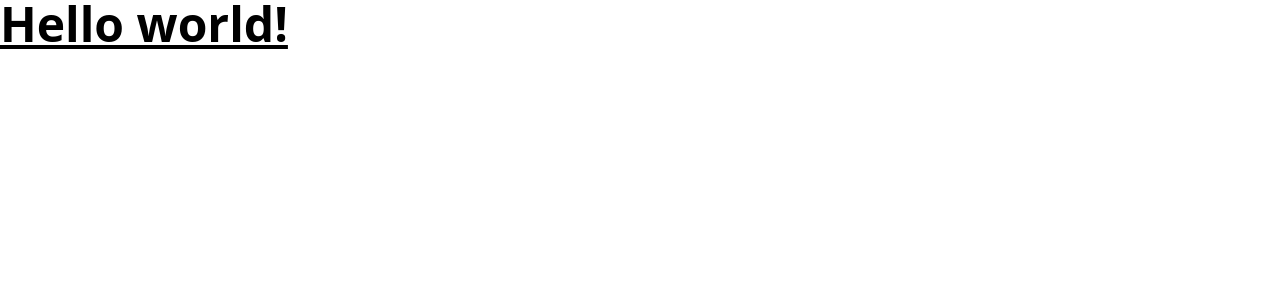
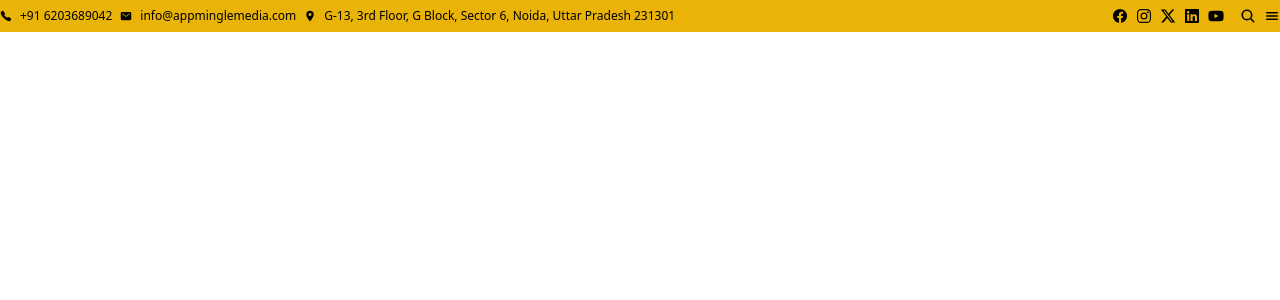
Before and after one commit to ayan878/appmingle-media, a React (Vite) app in the folder frontend/: page / in a window 1280 px wide. Shown: the top 300 px of the page. Built offline with nearby package versions, Linux system fonts and the light colour scheme.

Commit message:
top menu

```diff
--- a/frontend/package.json
+++ b/frontend/package.json
@@ -11,7 +11,8 @@
   },
   "dependencies": {
     "react": "^18.3.1",
-    "react-dom": "^18.3.1"
+    "react-dom": "^18.3.1",
+    "react-icons": "^5.3.0"
   },
   "devDependencies": {
     "@eslint/js": "^9.13.0",
--- a/frontend/src/App.jsx
+++ b/frontend/src/App.jsx
@@ -1,3 +1,5 @@
+import Addressbar from "./components/Addressbar";
+
 export default function App() {
-  return <h1 className="text-5xl font-bold underline">Hello world!</h1>;
+  return <div><Addressbar/></div>;
 }
--- /dev/null
+++ b/frontend/src/components/Addressbar.jsx
@@ -0,0 +1,102 @@
+import {
+  IoCall,
+  IoLocationSharp,
+  IoLogoFacebook,
+  IoLogoInstagram,
+  IoMail,
+  IoMenu,
+  IoSearch,
+} from "react-icons/io5";
+import { FaLinkedin, FaXTwitter, FaYoutube } from "react-icons/fa6";
+import { useState } from "react";
+
+function Addressbar() {
+  const [showSearch, setShowSearch] = useState(false);
+
+  return (
+    <div className="flex mx-auto py-2 items-center container justify-between bg-yellow-500">
+      <div className="flex items-center justify-between gap-2">
+        <a href="tel:+916203689042" className="flex items-center gap-2 text-xs">
+          <IoCall /> +91 6203689042
+        </a>
+        <a
+          href="mailto:info@appminglemedia.com"
+          className="flex items-center gap-2 text-xs"
+        >
+          <IoMail /> info@appminglemedia.com
+        </a>
+        <span className="flex items-center gap-2 text-xs">
+          <IoLocationSharp /> G-13, 3rd Floor, G Block, Sector 6, Noida, Uttar
+          Pradesh 231301
+        </span>
+      </div>
+
+      <div className="flex items-center justify-between gap-2">
+        {showSearch ? (
+          <div className="flex items-center w-full">
+            <div
+            className={`flex items-center justify-between gap-2 rounded-lg border ${
+              showSearch
+                ? "flex bg-transparent w-full md:w-72 px-2"
+                : "w-8 border-none"
+            } transition-all duration-100 focus:outline-none`}
+            >
+              <input
+                type="search"
+                className="bg-transparent w-full focus:outline-none border"
+                placeholder="Search..."
+              />
+              <button
+                onClick={() => setShowSearch(false)}
+                className=" text-white"
+              >
+                <IoSearch />
+              </button>
+            </div>
+          </div>
+        ) : (
+          <>
+            <a
+              href="https://www.facebook.com/appminglemedia/"
+              className="flex items-center gap-2"
+            >
+              <IoLogoFacebook />
+            </a>
+            <a
+              href="https://www.instagram.com/appminglemedia/"
+              className="flex items-center gap-2"
+            >
+              <IoLogoInstagram />
+            </a>
+            <a
+              href="https://x.com/AppmingleMedia"
+              className="flex items-center gap-2"
+            >
+              <FaXTwitter />
+            </a>
+            <a
+              href="https://www.linkedin.com/company/appmingle-media/"
+              className="flex items-center gap-2"
+            >
+              <FaLinkedin />
+            </a>
+            <a
+              href="https://www.youtube.com/@AppMingleMedia"
+              className="flex items-center gap-2"
+            >
+              <FaYoutube />
+            </a>
+
+            {/* Search Icon */}
+            <button onClick={() => setShowSearch(true)} className="ml-2">
+              <IoSearch />
+            </button>
+            <IoMenu />
+          </>
+        )}
+      </div>
+    </div>
+  );
+}
+
+export default Addressbar;
--- /dev/null
+++ b/frontend/src/components/Searchbar.jsx
@@ -0,0 +1,34 @@
+import { useState } from "react";
+
+function Searchbar() {
+  const [isExpanded, setIsExpanded] = useState(false);
+  const [searchQuery, setSearchQuery] = useState("");
+
+  const handleFocus = () => {
+    setIsExpanded(true);
+  };
+
+  const handleBlur = () => {
+    if (searchQuery === "") {
+      setIsExpanded(false);
+    }
+  };
+
+  return (
+    <div className="flex items-center">
+      <input
+        type="search"
+        className={`py-2 px-2 text-white bg-transparent focus:outline-none transition-all duration-300 ${
+          isExpanded ? "w-64" : "w-16"
+        }`}
+        placeholder="Search..."
+        value={searchQuery}
+        onChange={(e) => setSearchQuery(e.target.value)}
+        onFocus={handleFocus}
+        onBlur={handleBlur}
+      />
+    </div>
+  );
+}
+
+export default Searchbar;
```
Also changed, not shown: 1 other file (tests, documents, lock files or other folders).
